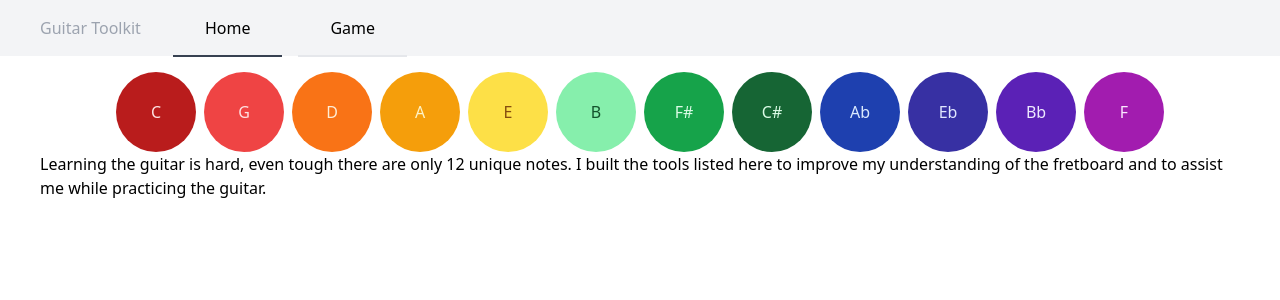
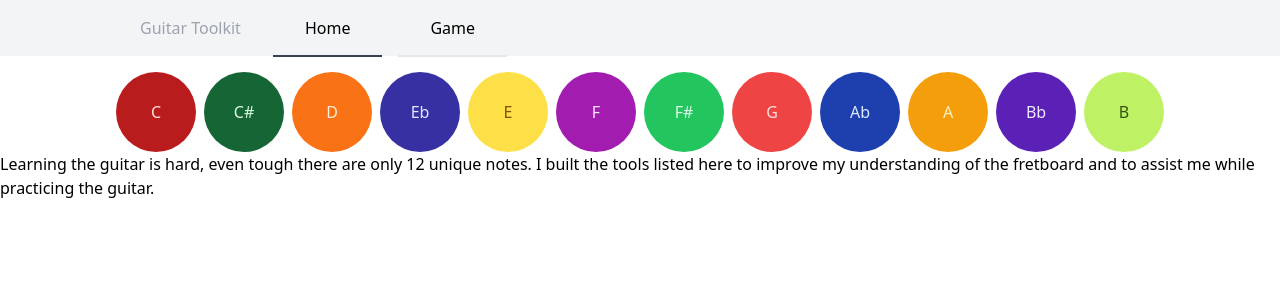
Before and after one commit to matthiasweiss/guitar-notes, a React (Vite) app: page /#/ in a window 1280 px wide. Shown: the top 300 px of the page. Built offline with nearby package versions, Linux system fonts and the light colour scheme.

Commit message:
Fix order of notes

```diff
--- a/src/components/navbar.tsx
+++ b/src/components/navbar.tsx
@@ -15,7 +15,7 @@ export const Navbar = () => {
 
   return (
     <div className="flex w-full justify-center bg-gray-100">
-      <div className="flex w-full max-w-[1200px] gap-8">
+      <div className="flex w-full max-w-[1000px] gap-8">
         <div className="flex select-none items-center text-gray-400">
           Guitar Toolkit
         </div>
--- a/src/constants.ts
+++ b/src/constants.ts
@@ -2,3 +2,5 @@ export const PATHS = {
   HOME: '/',
   GAME: '/game',
 } as const;
+
+export const CONTENT_MAX_WIDTH = '1000px';
--- a/src/hooks/use-notes.tsx
+++ b/src/hooks/use-notes.tsx
@@ -2,17 +2,17 @@ import { randomElement } from '../utils';
 
 const notes = [
   'C',
+  'C#',
+  'D',
+  'Eb',
+  'E',
+  'F',
+  'F#',
   'G',
-  'D',
+  'Ab',
   'A',
-  'E',
+  'Bb',
   'B',
-  'F#',
-  'C#',
-  'Ab',
-  'Eb',
-  'Bb',
-  'F',
 ] as const;
 
 export type Note = (typeof notes)[number];
@@ -24,8 +24,8 @@ const notesDataMap: Record<Note, NoteData> = {
   D: { classList: 'bg-orange-500 text-orange-100' },
   A: { classList: 'bg-amber-500 text-amber-100' },
   E: { classList: 'bg-yellow-300 text-yellow-800' },
-  B: { classList: 'bg-green-300 text-green-900' },
-  'F#': { classList: 'bg-green-600 text-green-100' },
+  B: { classList: 'bg-lime-300 text-lime-900' },
+  'F#': { classList: 'bg-green-500 text-green-100' },
   'C#': { classList: 'bg-green-800 text-green-100' },
   Ab: { classList: 'bg-blue-800 text-blue-100' },
   Eb: { classList: 'bg-indigo-800 text-indigo-100' },
--- a/src/screens/layout/layout.tsx
+++ b/src/screens/layout/layout.tsx
@@ -5,7 +5,7 @@ export const Layout = () => {
   return (
     <div className="flex flex-col items-center gap-4">
       <Navbar />
-      <div className="flex w-full max-w-[1200px] flex-col gap-4">
+      <div className="flex w-full max-w-[${}] flex-col  gap-4">
         <Outlet />
       </div>
     </div>
```
Also changed, not shown: 1 other file (tests, documents, lock files or other folders).
